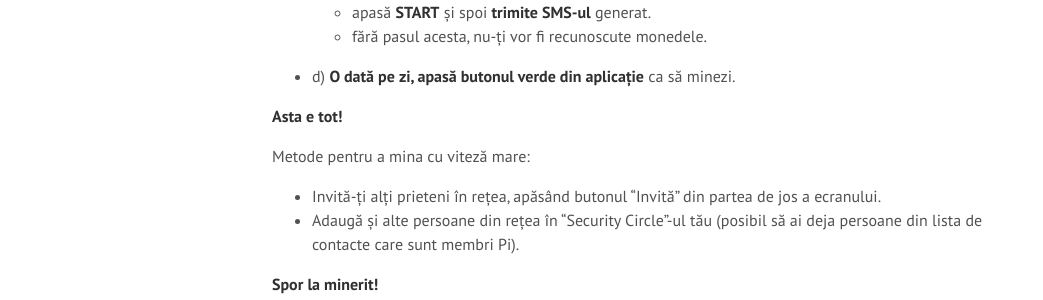
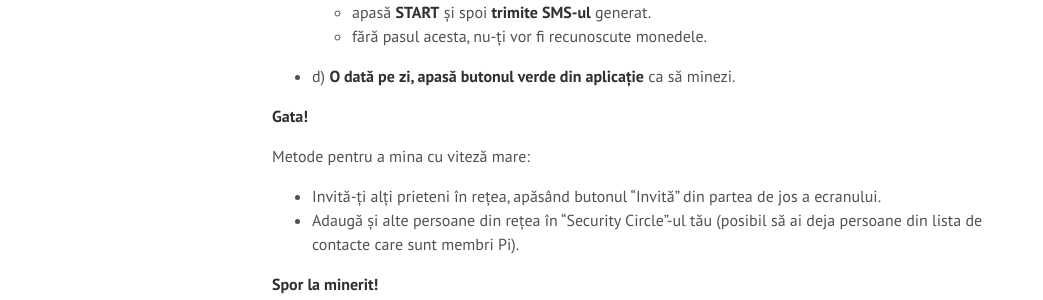
Before and after one commit to vpalos/vpalos.github.io, a Jekyll site: the page built from _posts/2021-01-29-criptomoneda-pi.md, in a window 1280 px wide and 900 px high, scrolled down 1729 px. Shown: the part 273-573 px from the top of the window, without its empty margins (0-1043 px from the left). Built offline with Jekyll 4.4.1, drawn with Linux system fonts in a browser that asks for light colours; comment, search, counter and statistics services are not loaded.

Commit message:
Update 2021-01-29-criptomoneda-pi.md

```diff
--- a/_posts/2021-01-29-criptomoneda-pi.md
+++ b/_posts/2021-01-29-criptomoneda-pi.md
@@ -63,7 +63,7 @@ Am scris acest scurt articol în special pentru prietenii și apropiații mei ce
   - fără pasul acesta, nu-ți vor fi recunoscute monedele.
 - d) **O dată pe zi, apasă butonul verde din aplicație** ca să minezi.
 
-**Asta e tot!**
+**Gata!**
 
 Metode pentru a mina cu viteză mare:
 
```
